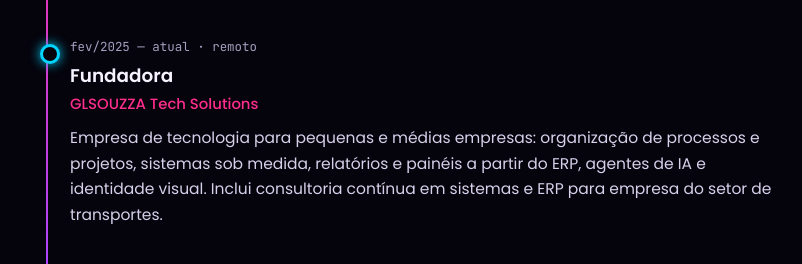
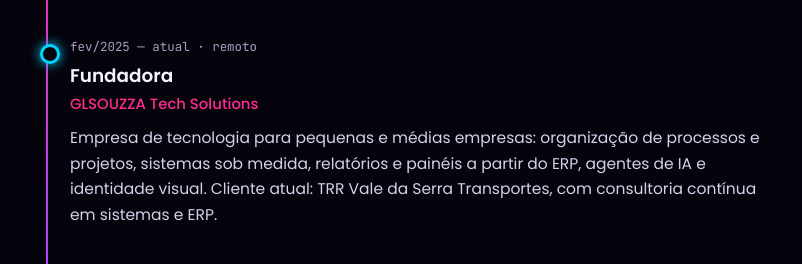
Before and after one commit to glsouzza/glsouzza.github.io, a plain HTML site: page index.html in a window 1280 px wide. Shown: the part 2953-3217 px from the top of the page, without its empty margins (74-876 px from the left). Drawn offline with nearby package versions, Linux system fonts and the light colour scheme.

Commit message:
Cita TRR Vale da Serra como cliente da GLSOUZZA

```diff
--- a/index.html
+++ b/index.html
@@ -323,8 +323,8 @@
           <h3>Fundadora</h3>
           <div class="where">GLSOUZZA Tech Solutions</div>
           <p>Empresa de tecnologia para pequenas e médias empresas: organização de processos e projetos, sistemas
-            sob medida, relatórios e painéis a partir do ERP, agentes de IA e identidade visual. Inclui consultoria
-            contínua em sistemas e ERP para empresa do setor de transportes.</p>
+            sob medida, relatórios e painéis a partir do ERP, agentes de IA e identidade visual. Cliente atual: TRR Vale da Serra
+            Transportes, com consultoria contínua em sistemas e ERP.</p>
         </div>
         <div class="item">
           <div class="when">abr/2023 — abr/2025</div>
```
